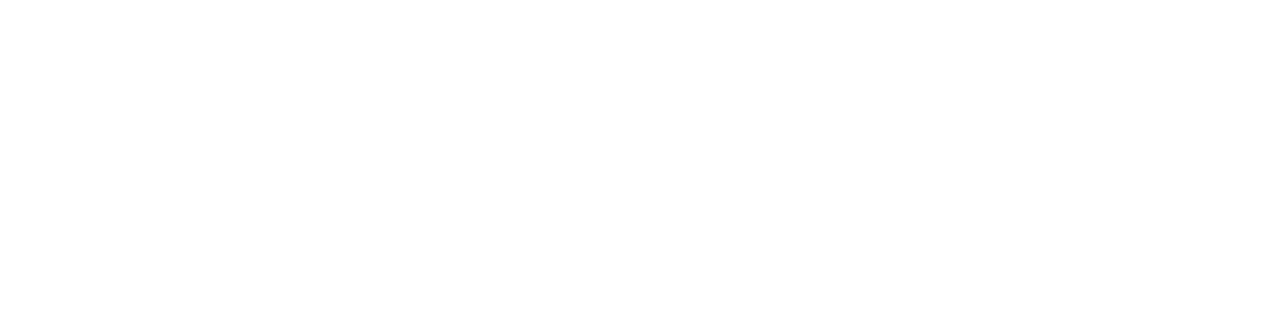
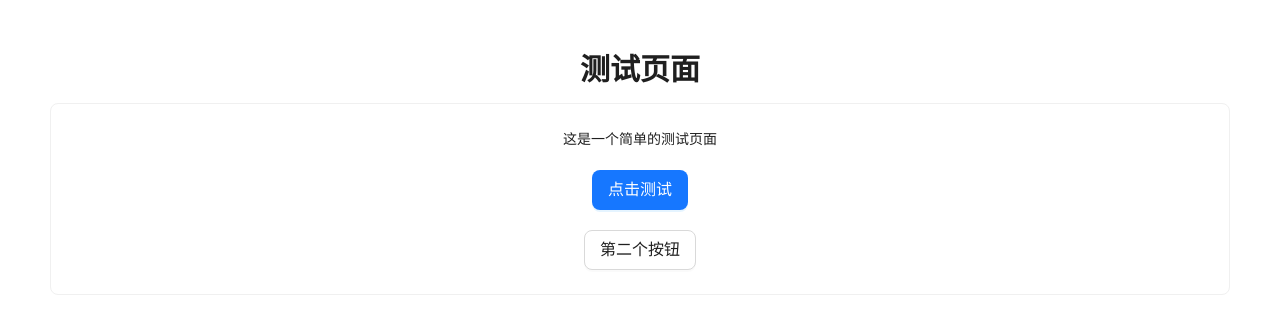
Before and after one commit to 710399661/CAD, a React (Vite) app: page /test in a window 1280 px wide. Before the commit this address had no page. Shown: the top 334 px of the page. Built offline with nearby package versions, Linux system fonts and the light colour scheme.

Commit message:
feat: 创建CAD看图王Web/App源码
Co-authored-by: traeagent <traeagent@users.noreply.github.com>

```diff
--- a/src/App.tsx
+++ b/src/App.tsx
@@ -8,6 +8,7 @@ import { useAppSelector } from './store';
 import Login from './pages/Login';
 import Dashboard from './pages/Dashboard';
 import Viewer from './pages/Viewer';
+import TestPage from './pages/TestPage';
 import './index.css';
 
 const AppContent: React.FC = () => {
@@ -27,6 +28,10 @@ const AppContent: React.FC = () => {
         path="/viewer"
         element={isAuthenticated ? <Viewer /> : <Navigate to="/" replace />}
       />
+      <Route
+        path="/test"
+        element={<TestPage />}
+      />
     </Routes>
   );
 };
--- /dev/null
+++ b/src/pages/TestPage.tsx
@@ -0,0 +1,32 @@
+import React from 'react';
+import { Typography, Button, Card, message } from 'antd';
+
+const { Title, Text } = Typography;
+
+const TestPage: React.FC = () => {
+  const handleClick = () => {
+    console.log('测试按钮被点击了！');
+    message.success('按钮可以点击！');
+  };
+
+  return (
+    <div style={{ padding: '50px', textAlign: 'center' }}>
+      <Title level={2}>测试页面</Title>
+      <Card>
+        <Text>这是一个简单的测试页面</Text>
+        <div style={{ marginTop: '20px' }}>
+          <Button type="primary" size="large" onClick={handleClick}>
+            点击测试
+          </Button>
+        </div>
+        <div style={{ marginTop: '20px' }}>
+          <Button size="large" onClick={() => console.log('第二个按钮')}>
+            第二个按钮
+          </Button>
+        </div>
+      </Card>
+    </div>
+  );
+};
+
+export default TestPage;
```
